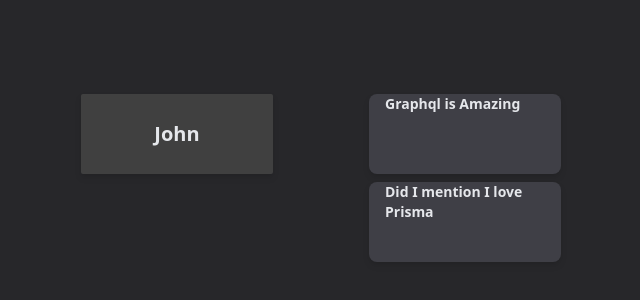
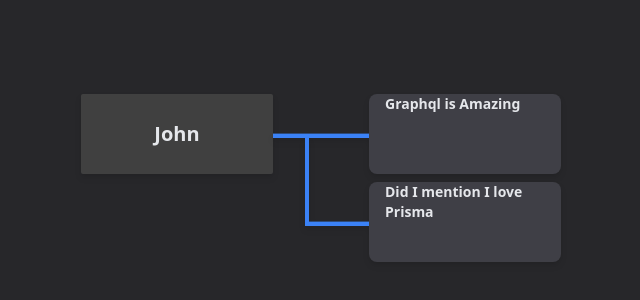
Before and after one commit to Zped08/Learn-e2e-type-safety, a React (Vite) app: page / in a window 1280 px wide. Shown: the part 218-518 px from the top of the page, without its empty margins (319-959 px from the left). Built offline with nearby package versions, Linux system fonts and the light colour scheme.

Commit message:
create a component Branch for render 'branches' that connect each message with as user

```diff
--- /dev/null
+++ b/src/components/Branch.tsx
@@ -0,0 +1,18 @@
+// src/components/Branch.tsx
+
+function Branch({ trunk }: { trunk: boolean }) {
+    return <div
+        className={`
+            ${!trunk ? `border-l-4` : ''}
+            ${trunk ? 'w-24' : 'w-16'}
+            ${trunk ? '-translate-x-24' : '-translate-x-16'}
+            scale-y-110
+            transition
+            ease-in-out
+            duration-300
+            group-hover:border-teal-400
+            h-full border-blue-500 border-b-4 absolute -translate-y-10`}
+    />
+}
+
+export default Branch
--- a/src/components/MessageDisplay.tsx
+++ b/src/components/MessageDisplay.tsx
@@ -1,4 +1,5 @@
 import { Message } from "../types";
+import Branch from './Branch'
 
 type Props = {
     message : Message
@@ -8,6 +9,7 @@
 function MessageDisplay({message, index}: Props) {
     return (
         <div className="group mb-2 shrink-0 rounded-lg flex item-center drop-shadow-md bg-zinc-700 w-48 h-20 relative">
+            <Branch trunk={index === 0}/>
             <p className="text-sm text-gray-200 font-bold px-4">
                 {message.body}
             </p>
```
